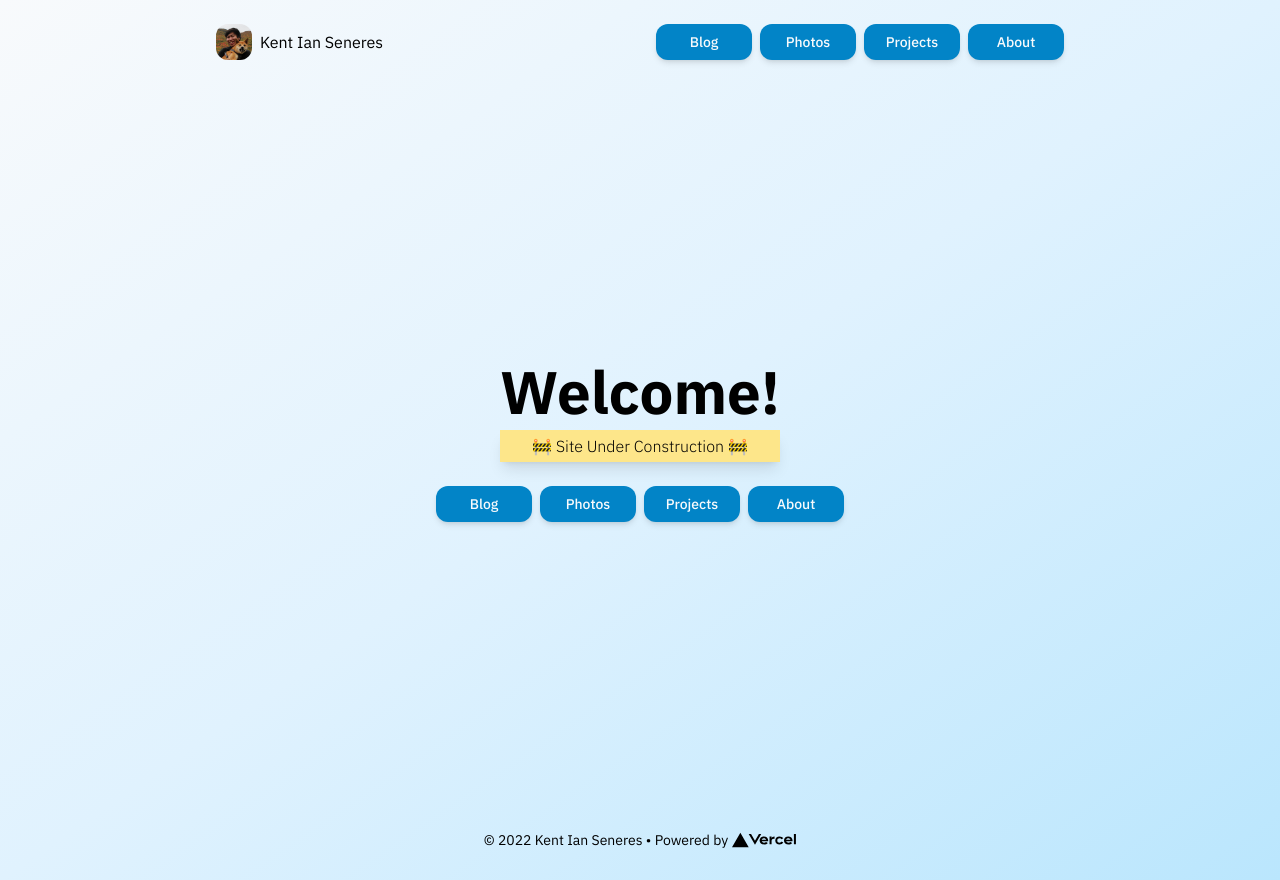
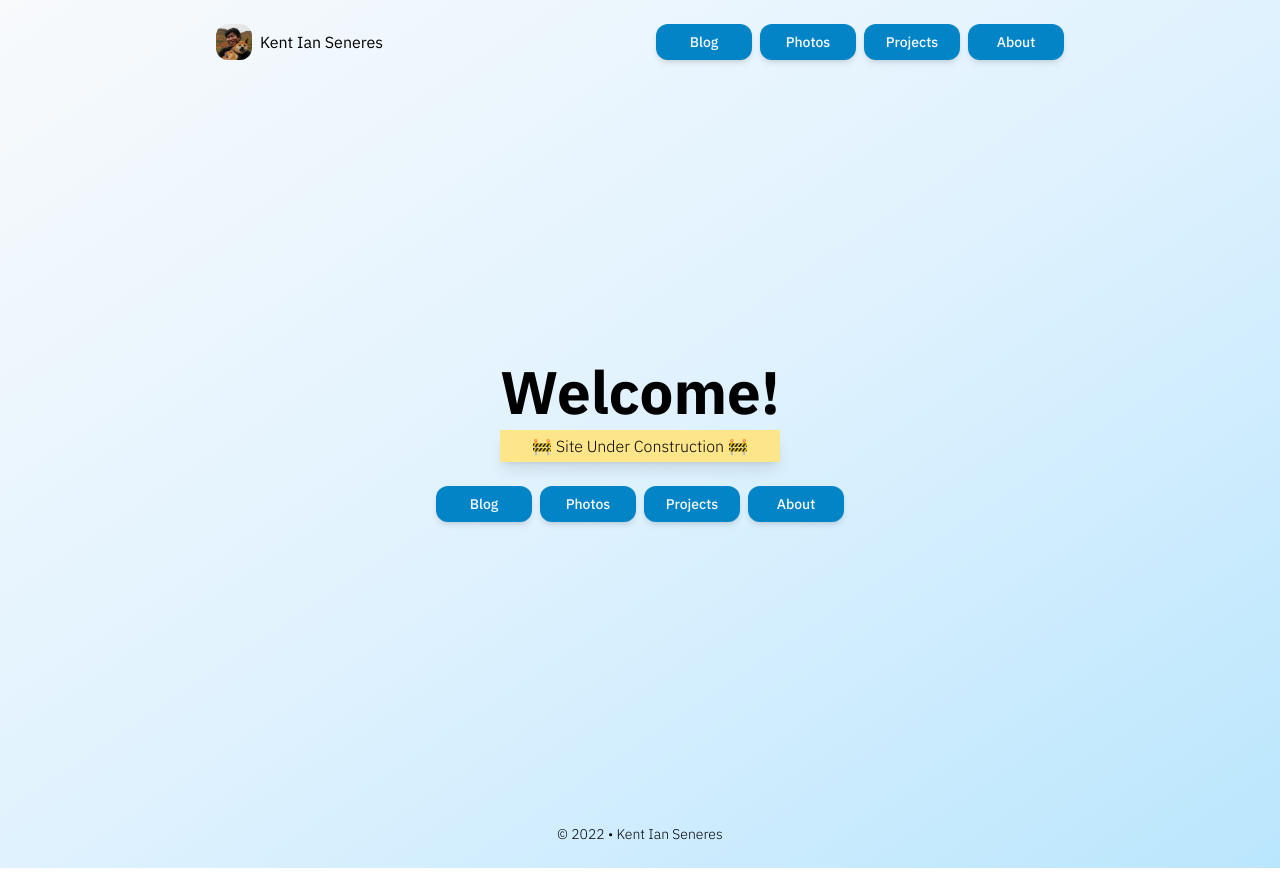
Before and after one commit to kent-seneres/personal-site, a Next.js app: page / in a window 1280 px wide. Built offline with nearby package versions, Linux system fonts and the light colour scheme.

Commit message:
update copyright footer

```diff
--- a/components/Footer.tsx
+++ b/components/Footer.tsx
@@ -1,23 +1,13 @@
-import Image from "next/image";
 import globals from "@lib/globals";
 
 const Footer: React.FC = () => {
   const year = new Date().getFullYear();
 
   return (
-    <footer className="flex items-center justify-center w-full h-16">
-      <span className="text-sm">
-        © {year} {globals.name} • Powered by{" "}
+    <footer className="flex items-center justify-center w-full p-4">
+      <span className="text-sm font-light">
+        © {year} • {globals.name}
       </span>
-      <a
-        href="https://vercel.com?utm_source=create-next-app&utm_medium=default-template&utm_campaign=create-next-app"
-        target="_blank"
-        rel="noopener noreferrer"
-      >
-        <div className="h-4 w-16 ml-1 relative">
-          <Image src="/vercel.svg" alt="Vercel Logo" layout="fill" />
-        </div>
-      </a>
     </footer>
   );
 };
```
